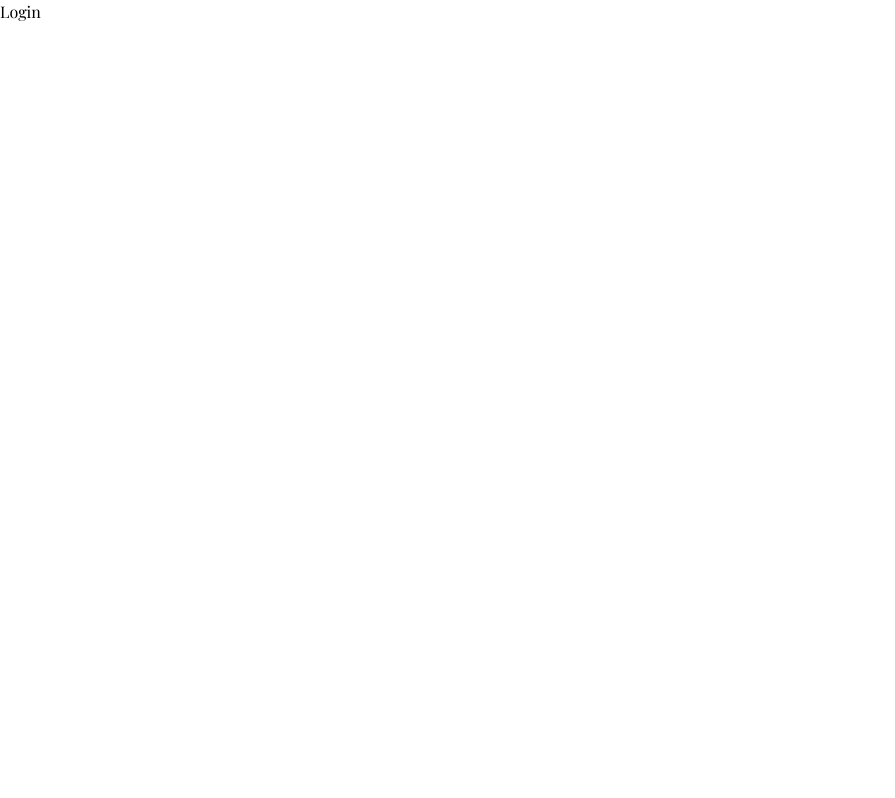
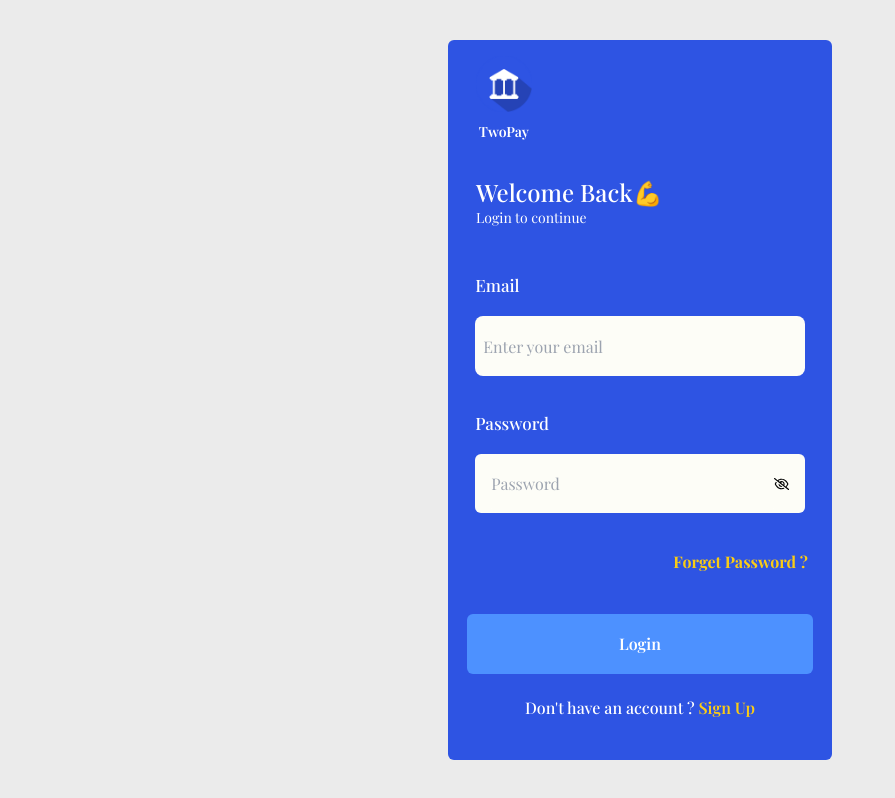
Before and after one commit to Dhanielgeek/TwoPay, a React (Vite) app: page /login in a window 1280 px wide. Shown: the whole page, without its empty margins (0-895 px from the left). Built offline with nearby package versions, Linux system fonts and the light colour scheme; a web font is replaced by a local one.

Commit message:
login done

```diff
--- a/package.json
+++ b/package.json
@@ -12,6 +12,7 @@
   "dependencies": {
     "@reduxjs/toolkit": "^2.2.5",
     "antd": "^5.17.3",
+    "framer-motion": "^11.2.6",
     "react": "^18.2.0",
     "react-dom": "^18.2.0",
     "react-hot-toast": "^2.4.1",
--- a/src/Auth/Login.tsx
+++ b/src/Auth/Login.tsx
@@ -1,14 +1,66 @@
-
+import Logo from '../assets/bank-icon-9.png'
+import { FaRegEye } from "react-icons/fa6";
+import { FaRegEyeSlash } from "react-icons/fa6";
+import { useState } from 'react';
+import { useNavigate } from 'react-router-dom';
 
 
 const Login = () => {
 
+  const [Show, setShow] = useState<boolean>(false)
 
 
+const HandleShow = ()=>{
+  setShow(!Show)
+}
 
+const Navigate = useNavigate()
 
   return (
-    <div>Login</div>
+    <div className="w-[100%] h-[100vh] bg-[#ebebeb] flex justify-center items-center">
+      <div className="w-[30%] h-[90%] bg-[#2E54E3] rounded-md flex flex-col justify-around items-center phone:w-[90%] ">
+      <div className="w-[100%] h-[15%] px-7">
+        <div className="w-[17%] h-[100%] flex justify-center items-center flex-col ">
+          <img src={Logo} alt="" className='w-[100%] h-[70%] object-contain' />
+          <p className=' text-sm text-white font-semibold'>TwoPay</p>
+        </div>
+      </div>
+      <div className='w-[100%] h-[15%] flex justify-center items-start flex-col px-7'>
+        <h2 className='text-2xl text-white font-medium'>Welcome Back💪</h2>
+        <p className='text-sm text-white'>Login to continue</p>
+      </div>
+      <div className='w-[100%] h-[70%]'>
+        <form action="" className='w-[100%] h-[100%]  flex flex-col justify-around items-center'>
+        <div className='w-[90%] h-[24%] px-2 flex justify-around items-start flex-col smallPhone:h-[28%]'>
+          <label htmlFor="" className='text-[17px] font-medium text-white'>Email</label>
+          <input type="text" className='w-[100%] h-[50%] rounded-lg px-2 outline-none  bg-[#FDFDF7] ' placeholder='Enter your email' />
+        </div>
+        <div className='w-[90%] h-[24%] px-2 flex justify-around items-start flex-col smallPhone:h-[28%]'>
+          <label htmlFor="" className='text-[17px] font-medium text-white'>Password</label>
+          <div className='w-[100%] h-[49%] bg-[#FDFDF7] rounded-md flex  px-4 justify-center items-center'>
+          <input type={`${Show ? "text" : "password"}`} className='w-[100%] h-[100%] rounded-lg outline-none  bg-[#FDFDF7] ' placeholder='Password' />
+
+          {
+            Show ?    <FaRegEye onClick={HandleShow} className='cursor-pointer'/> : <FaRegEyeSlash onClick={HandleShow} className='cursor-pointer'/>
+          }
+
+          </div>
+
+        </div>
+        <div className='w-[100%] h-[9%] flex justify-end items-center px-6 '>
+          <p className='text-yellow-400 font-bold cursor-pointer smallPhone:text-sm' onClick={()=>Navigate('/forget')}>Forget Password ?</p>
+        </div>
+        <div className='w-[100%] h-[30%] flex justify-center gap-1 flex-col items-center'>
+        <button className='w-[90%] h-[40%] bg-[#4D91FF] rounded-md  text-base font-semibold text-white smallPhone:h-[50%]'>Login</button>
+        <div className='w-[90%] h-[40%]  flex justify-center items-center '>
+          <p className='text-white font-medium smallPhone:text-sm'>Don't have an account ? <span className='text-yellow-400 font-semibold cursor-pointer' onClick={()=>Navigate('/signup')}>Sign Up</span> </p>
+        </div>
+      </div>
+        </form>
+      </div>
+
+      </div>
+    </div>
   )
 }
 
--- a/src/Components/Welcome.tsx
+++ b/src/Components/Welcome.tsx
@@ -1,6 +1,7 @@
 import Logo from '../assets/bank-icon-9.png'
 import Wel from '../assets/app-monetization-concept-illustration_114360-7584-removebg-preview.png'
 import { useNavigate } from 'react-router-dom'
+import { motion } from 'framer-motion'
 
 const Welcome = () => {
 
@@ -8,11 +9,30 @@ const Welcome = () => {
   const Navigate = useNavigate()
 
 
+  const motionVariant = {
+    open: {
+      opacity: 1,
+      y: 0,
+      transition: {
+        duration: 0.9,
+      },
+    },
+    close: {
+      opacity: 0,
+      y: "100px",
+    },
+  };
+
 
 
   return (
-    <div className="w-[100%] h-[100vh] bg-[#ebebeb] flex flex-col justify-around items-center">
-      <div className='w-[30%] h-[90%] bg-[#2E54E3] flex-col flex justify-around items-center rounded-md phone:w-[90%] tab:w-[70%]'>
+    <div
+     className="w-[100%] h-[100vh] bg-[#ebebeb] flex flex-col justify-around items-center">
+      <motion.div
+      variants={motionVariant}
+      initial="close"
+      animate="open"
+       className='w-[30%] h-[90%] bg-[#2E54E3] flex-col flex justify-around items-center rounded-md phone:w-[90%] tab:w-[70%]'>
       <div className="w-[100%] h-[15%] px-7">
         <div className="w-[17%] h-[100%] flex justify-center items-center flex-col ">
           <img src={Logo} alt="" className='w-[100%] h-[70%] object-contain' />
@@ -30,7 +50,7 @@ const Welcome = () => {
         <button className='w-[90%] h-[39%] bg-[#4D91FF] rounded-md  text-base font-semibold text-white' onClick={()=>Navigate('/login')}>Login</button>
         <button className='w-[90%] h-[39%] bg-[#4D91FF] rounded-md  text-base font-semibold text-white' onClick={()=>Navigate('/signup')}>Sign Up</button>
       </div>
-      </div>
+      </motion.div>
     </div>
   )
 }
```
Also changed, not shown: 1 other file (tests, documents, lock files or other folders).
